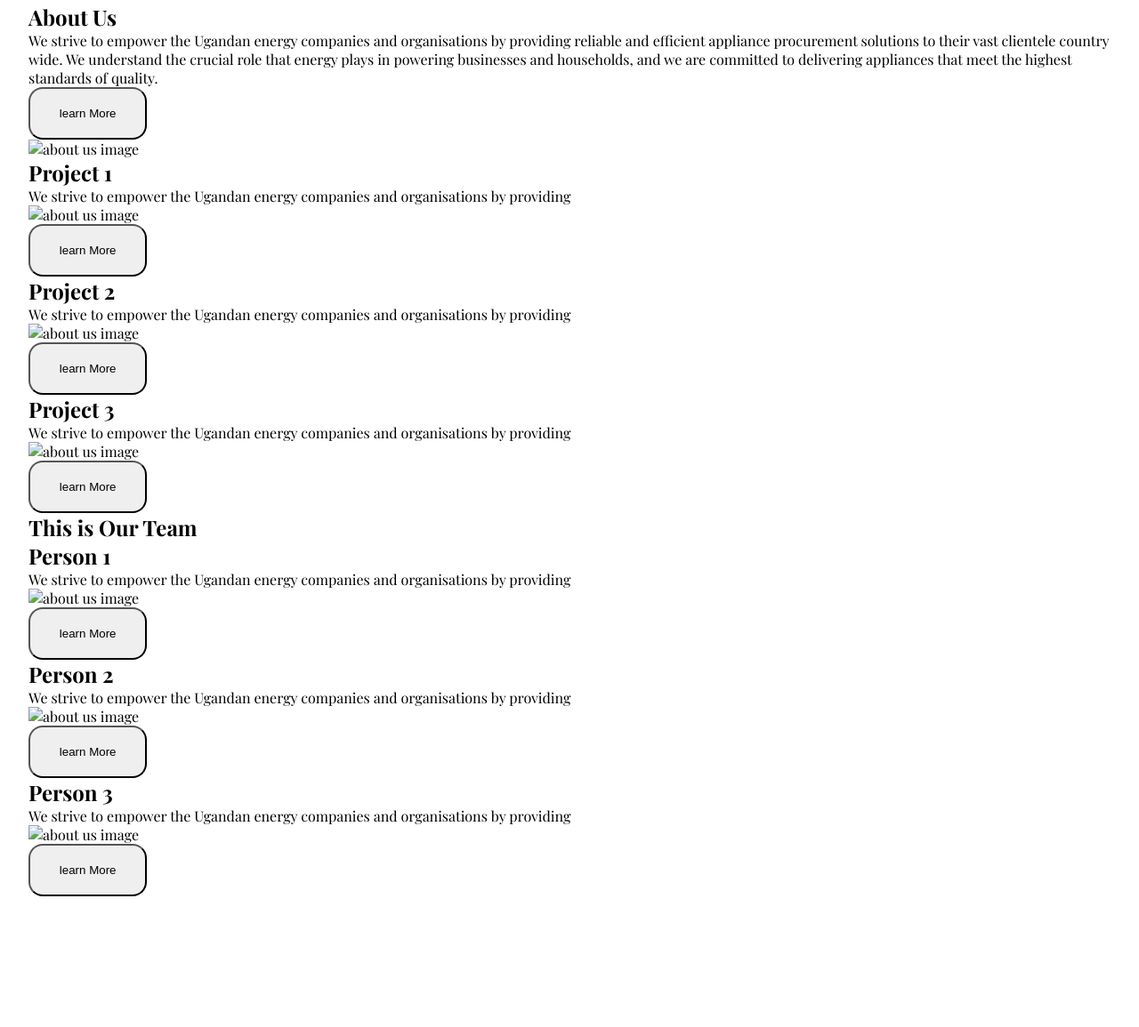
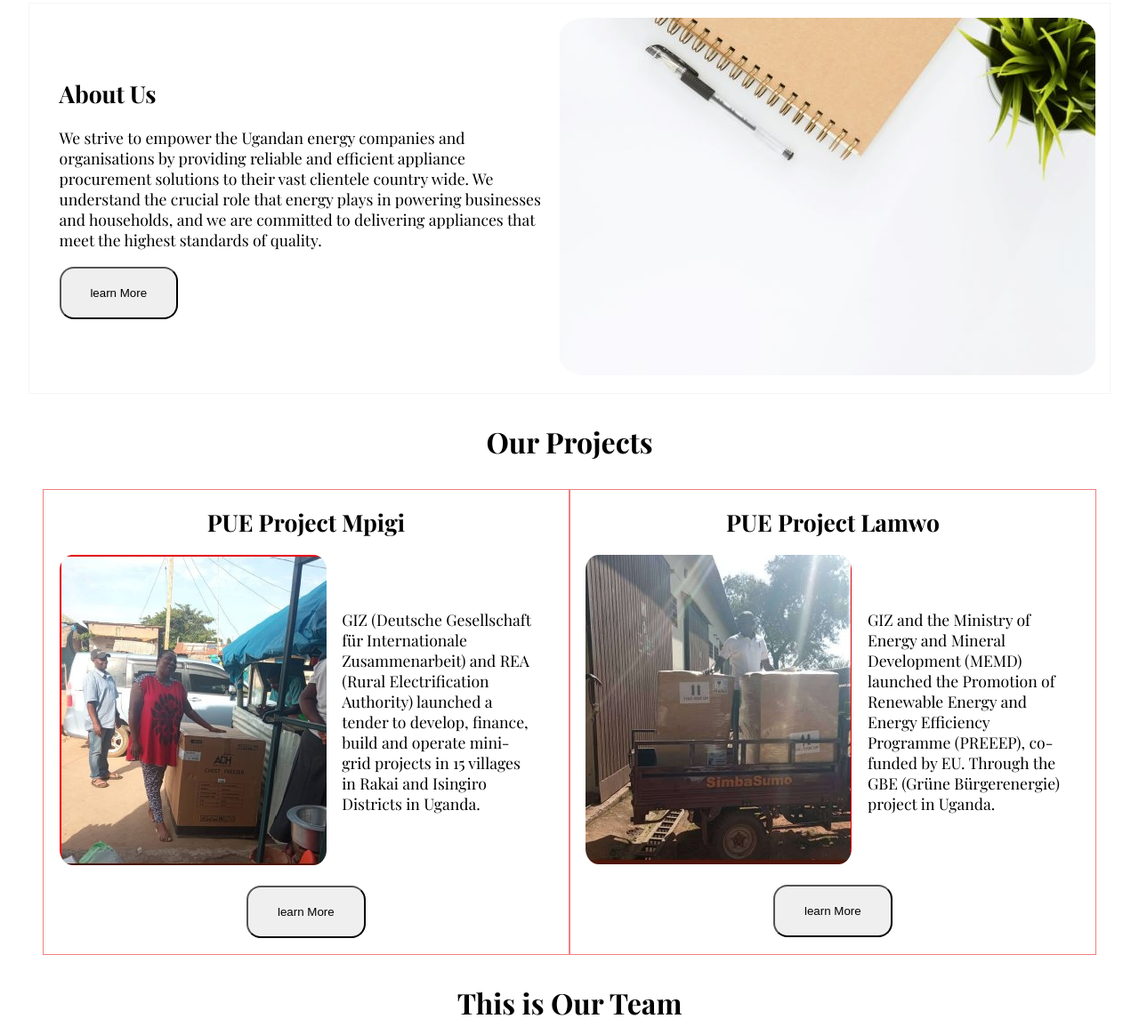
Before and after one commit to godiemtm/Hik-Network, a plain HTML site: page index.html in a window 1280 px wide. Shown: the part 1645-2800 px from the top of the page at 89% size. Before the commit the page ends 2653 px from the top, so only its background shows below. Drawn offline with nearby package versions, Linux system fonts and the light colour scheme; a web font is replaced by a local one.

Commit message:
More changes are now complete

```diff
--- a/index.html
+++ b/index.html
@@ -52,7 +52,7 @@
                 and governments can partner with Hik Network for energy and appliance
                 procurement initiatives.</li>
         </div>
-        <div class="About Us">
+        <div class="About_Us">
             <div class="about_us_text">
             <h2>About Us</h2>
             <p>
@@ -64,72 +64,133 @@
             <button class="rbutton">learn More</button>
             </div>
             <div class="about_us_image">
-                <img src="" alt="about us image"/>
+                <img src="images/about_us_mini_small.jpg" alt="about us image"/>
             </div>
         </div>
+        <h1 class="projects_header">Our Projects</h1>
         <div class="Our_Project">
-            <div class="Project 1">
-            <h2>Project 1</h2>
-            <p>
-            We strive to empower the Ugandan energy companies and organisations by providing
+            <div class="project_container">
+            <h2>PUE Project Mpigi</h2>
+            <div class="project_content">
                 <div class="about_us_image">
-                <img src="" alt="about us image"/>
+                    <img src="images/mpigi_profile.jpg" alt="about us image"/>
                 </div>
-            </p>
+                <div class="project_text">
+                    GIZ (Deutsche Gesellschaft für Internationale Zusammenarbeit) and REA (Rural Electrification
+                    Authority) launched a tender to develop, finance, build and operate mini-grid projects in 15
+                    villages in Rakai and Isingiro Districts in Uganda.
+                 </div>
+            </div>
             <button class="rbutton">learn More</button>
             </div>
-            <div class="Project 2">
-                <h2>Project 2</h2>
-                <p>
-                We strive to empower the Ugandan energy companies and organisations by providing
+            <div class="project_container">
+            <h2>PUE Project Lamwo</h2>
+            <div class="project_content">
                 <div class="about_us_image">
-                    <img src="" alt="about us image"/>
+                    <img src="images/lamwo_profile.jpg" alt="about us image"/>
                 </div>
-                </p>
-                <button class="rbutton">learn More</button>
+                <div class="project_text">
+                    GIZ and the Ministry of Energy and Mineral Development (MEMD) launched the Promotion of Renewable
+                    Energy and Energy Efficiency Programme (PREEEP), co-funded by EU. Through the GBE (Grüne
+                    Bürgerenergie) project in Uganda.
                 </div>
-                <div class="Project 3">
-                    <h2>Project 3</h2>
-                    <p>
-                    We strive to empower the Ugandan energy companies and organisations by providing
-                    <div class="about_us_image">
-                        <img src="" alt="about us image"/>
             </div>
-                    </p>
                 <button class="rbutton">learn More</button>
             </div>
         </div>
+        <h1 class="projects_header">This is Our Team</h1>
         <div class="Our_Team">
-            <h2>This is Our Team</h2>
-            <div class="Team_Mmbr1">
-            <h2>Person 1</h2>
+            <div class="Member_Content">
+                <img src="images/nprossy.jpg" alt="about us image"/>
+                <div class="title_name">
+                    <h2>Namale Prossy</h2>
+                    <h3>Managing Director</h3>
+                    <a href="">Learn More</a>
+                </div>
+            </div>
+            <div class="Member_Content">
+                <img src="images/bbrian.jpg" alt="about us image"/>
+                <div class="title_name">
+                    <h2>Bamwite Brian</h2>
+                    <h3>Chief Financial Officer</h3>
+                    <a href="">Learn More</a>
+                </div>
+            </div>
+            <div class="Member_Content">
+                <img src="images/nagnes.jpg" alt="about us image"/>
+                <div class="title_name">
+                    <h2>Nyamwiza Agnes</h2>
+                    <h3>Human Resources Director</h3>
+                    <a href="">Learn More</a>
+                </div>
+            </div>
+            <div class="Member_Content">
+                <img src="images/alordrick.jpg" alt="about us image"/>
+                <div class="title_name">
+                    <h2>Ategeka Lordrick</h2>
+                    <h3>Manager Operations</h3>
+                    <a href="">Learn More</a>
+                </div>
+            </div>
+            <div class="Member_Content">
+                <img src="images/mherbet.jpg" alt="about us image"/>
+                <div class="title_name">
+                    <h2>Mulemezi Herbert</h2>
+                    <h3>Chief Legal Officer</h3>
+                    <a href="">Learn More</a>
+                </div>
+            </div>
+            <div class="Member_Content">
+                <img src="images/Kintu Edris.jpg" alt="about us image"/>
+                <div class="title_name">
+                    <h2>Kintu Edris</h2>
+                    <h3>Supply Chain Manager</h3>
+                    <a href="">Learn More</a>
+                </div>
+            </div>
+            <div class="Member_Content">
+                <img src="images/nabifo bibian headshot.jpg" alt="about us image"/>
+                <div class="title_name">
+                    <h2>Nabifo Bibian</h2>
+                    <h3>Customer Service Officer</h3>
+                    <a href="">Learn More</a>
+                </div>
+            </div>
+        </div>
+        <h2>Contact Us</h2>
+        <div class="Contact_Us">
+            <div class="contact_us_text">
             <p>
-            We strive to empower the Ugandan energy companies and organisations by providing
-            <div class="about_us_image">
-                <img src="" alt="about us image"/>
+                If you are a part of the Ugandan energy sector and looking for reliable appliance procurement solutions,
+                look no further than HIK Network Ltd. Contact us today to learn more about our products services, discover how we can help power your success.
+            </p>
             </div>
-            </p>
-            <button class="rbutton">learn More</button>
+            <div class="contact_us_form">
+                <div class="contact_info">
+                    <div><h2>Contact Info</h2></div>
+                    <div>5th Floor Kooki Tower. P.O Box 104142</div>
+                    <div>info@hikentwork.com</div>
+                    <div>hikgenetwork209@gmail.com</div>
                 </div>
-            <div class="Team_Mmbr2">
-                <h2>Person 2</h2>
-                <p>
-                We strive to empower the Ugandan energy companies and organisations by providing
-                <div class="about_us_image">
-                    <img src="" alt="about us image"/>
+                <div class="contact_form">
+                    <div><h2>Leave us a message here</h2></div>
+                    <form>
+                        <div>
+                            <input type="text" name="fname" value="First Name"/>
+                            <input type="text" name="lname" value="Last Name"/>
                         </div>
-                </p>
-                <button class="rbutton">learn More</button>
+                        <div>
+                            <input type="email" name="email" value="Email"/>
+                            <input type="text" name="number" value="Phone"/>
                         </div>
-                <div class="Team_Mmbr3">
-                    <h2>Person 3</h2>
-                    <p>
-                    We strive to empower the Ugandan energy companies and organisations by providing
-                    <div class="about_us_image">
-                        <img src="" alt="about us image"/>
+                        <div>
+                            <textarea class="" name="message">Message</textarea>
                         </div>
-                    </p>
-                    <button class="rbutton">learn More</button>
+                        <div>
+                            <input type="Send Message"/>
+                        </div>
+                    </form>
+                </div>
             </div>
         </div>
     </section>
--- a/styles.css
+++ b/styles.css
@@ -8,10 +8,10 @@ body {
 
 .bg_img_holder{
     position: relative;
-    overflow: hidden;
+    /*overflow: hidden;*/
 }
 .background_image{
-    position: absolute;
+    position: fixed;
     top: 0;
     left: 0;
     width: 100%;
@@ -25,6 +25,7 @@ body {
 .header {
     position: sticky;
     top: 0;
+    z-index: 1000;
     display: flex;
     flex-direction: row;
     justify-content: space-between;
@@ -91,3 +92,68 @@ body {
     align-items:center;
     background-color: white;
 }
+.About_Us {
+    display: flex;
+    flex-direction: row;
+    justify-content: space-around;
+    align-items: center;
+    background-color: white;
+    padding: 1em;
+    border: 1px solid whitesmoke;
+}
+.about_us_image img{
+    border-radius: 5%;
+}
+.about_us_text {
+    display: flex;
+    flex-direction: column;
+    gap: 1.1em;
+    font-size: 1.1em;
+    padding: 0em 1em;
+}
+.Our_Project {
+    display: flex;
+    flex-direction: row;
+    padding: 0em 1em;
+    background-color: white;
+}
+.projects_header {
+    padding: 1em 1em;
+    text-align: center;
+    font-size: 2em;
+}
+.project_container {
+    display: flex;
+    flex-direction: column;
+    gap: 1.1em;
+    font-size: 1.1em;
+    align-items: center;
+    border: 1px solid lightcoral;
+    padding: 1em 1em;
+}
+.project_content {
+    display: flex;
+    flex-direction: row;
+    align-items: center;
+}
+.project_text {
+    padding: 1em;
+}
+.Our_Team {
+    display: flex;
+    flex-flow: row wrap;
+    padding: 1em;
+    background-color: rgba(255, 0, 0, 0.687);
+    gap: 1em;
+}
+.Member_Content img {
+    width: 270px;
+    height: 300px;
+}
+.Member_Content .title_name a {
+    opacity: 0;
+    transition: opacity 1s;
+}
+.Member_Content img:hover + .title_name a{
+    opacity: 1;
+}
```
Also changed, not shown: images/Kintu Edris.jpg (added), images/about_us_mini.jpg (added), images/about_us_mini_small.jpg (added), images/alordrick.jpg (added), images/bbrian.jpg (added), images/lamwo_profile.jpg (added), images/mherbet.jpg (added), images/mpigi_profile.jpg (added), images/nabifo bibian headshot.jpg (added), images/nagnes.jpg (added), images/nprossy.jpg (added), images/pexels-mcraftpix-21014.jpg (added), images/phone_photo.webp (added). Lines whose indentation alone changed are shown as unchanged.
